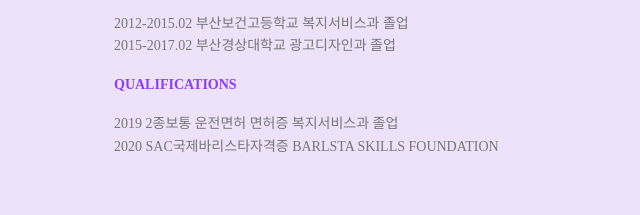
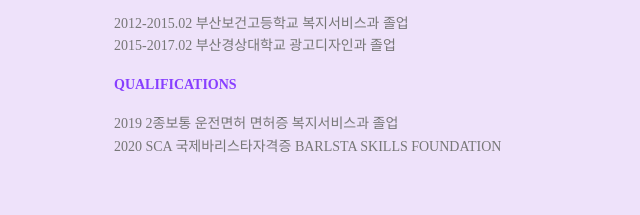
Before and after one commit to T5UNE/PORTFOLIO, a plain HTML site: page index.html in a window 1280 px wide. Shown: the part 2945-3160 px from the top of the page, 640-1280 px from the left. Drawn offline with nearby package versions, Linux system fonts and the light colour scheme; some packages are replaced by stand-ins of ours; a web font is replaced by a local one.

Commit message:
Update index.html

```diff
--- a/index.html
+++ b/index.html
@@ -187,7 +187,7 @@
 							<p><span>QUALIFICATIONS</span></p>
 							<p>
 								2019 2종보통 운전면허 면허증 복지서비스과 졸업<br>
-								2020 SAC국제바리스타자격증 BARLSTA SKILLS FOUNDATION
+								2020 SCA 국제바리스타자격증 BARLSTA SKILLS FOUNDATION
 							</p>
 							<!-- <img class="img-fluid" src="img/signature.png" alt=""> -->
 						</div>
```
